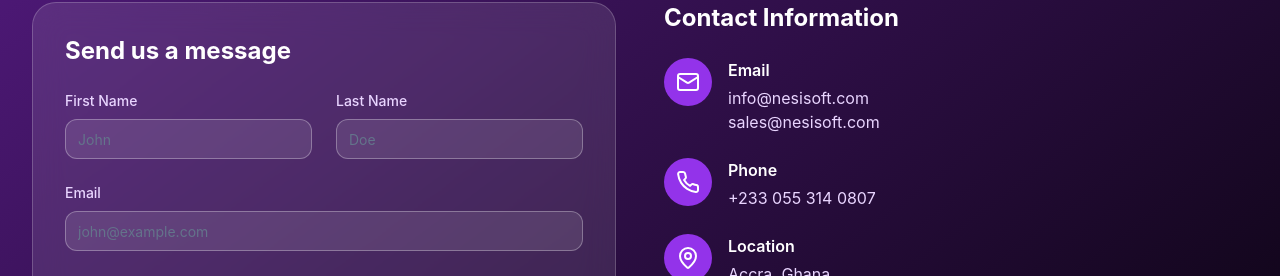
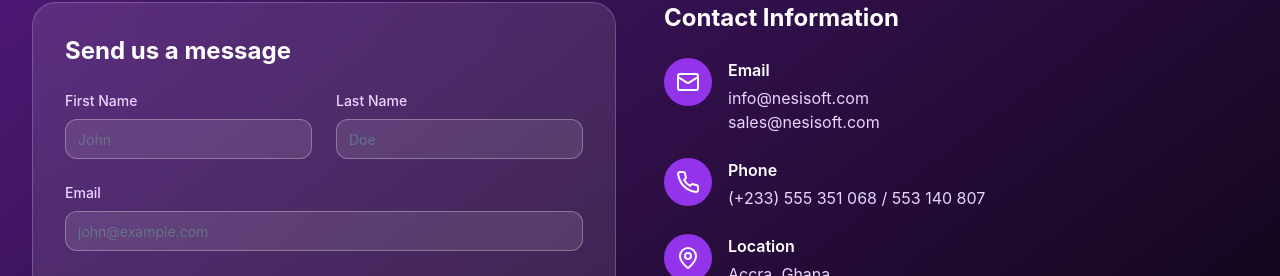
Before and after one commit to Nesisoft/nesisoft-digital-canvas, a React (Vite) app: page / in a window 1280 px wide. Shown: the part 4535-4811 px from the top of the page. Built offline with nearby package versions, Linux system fonts and the light colour scheme.

Commit message:
Updated contact area

```diff
--- a/src/components/Contact.tsx
+++ b/src/components/Contact.tsx
@@ -103,7 +103,7 @@ const Contact = () => {
                   </div>
                   <div>
                     <h4 className="text-white font-semibold mb-1">Phone</h4>
-                    <p className="text-purple-200">+233 055 314 0807</p>
+                    <p className="text-purple-200">(+233) 555 351 068 / 553 140 807</p>
                   </div>
                 </div>
 
```
